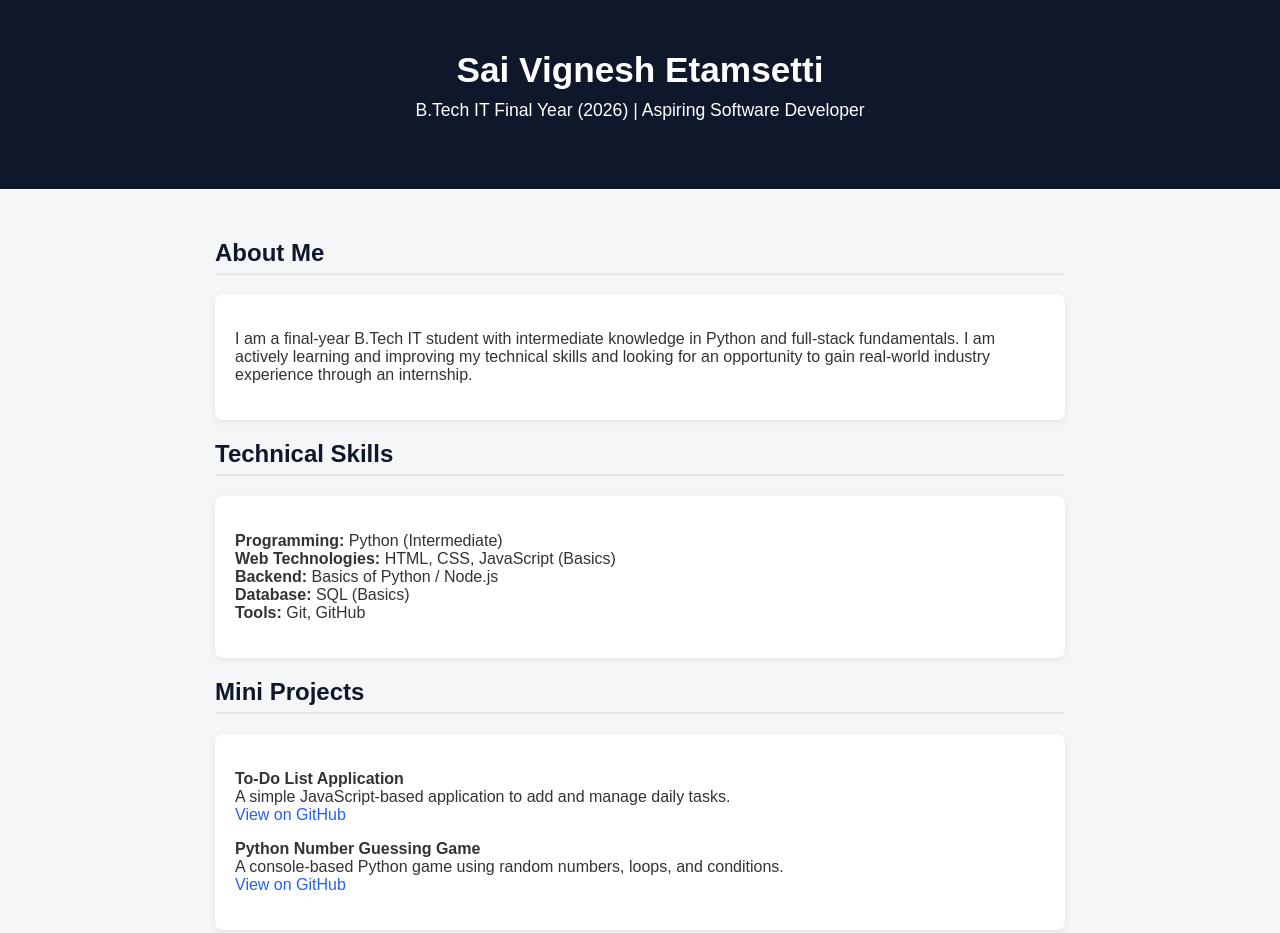
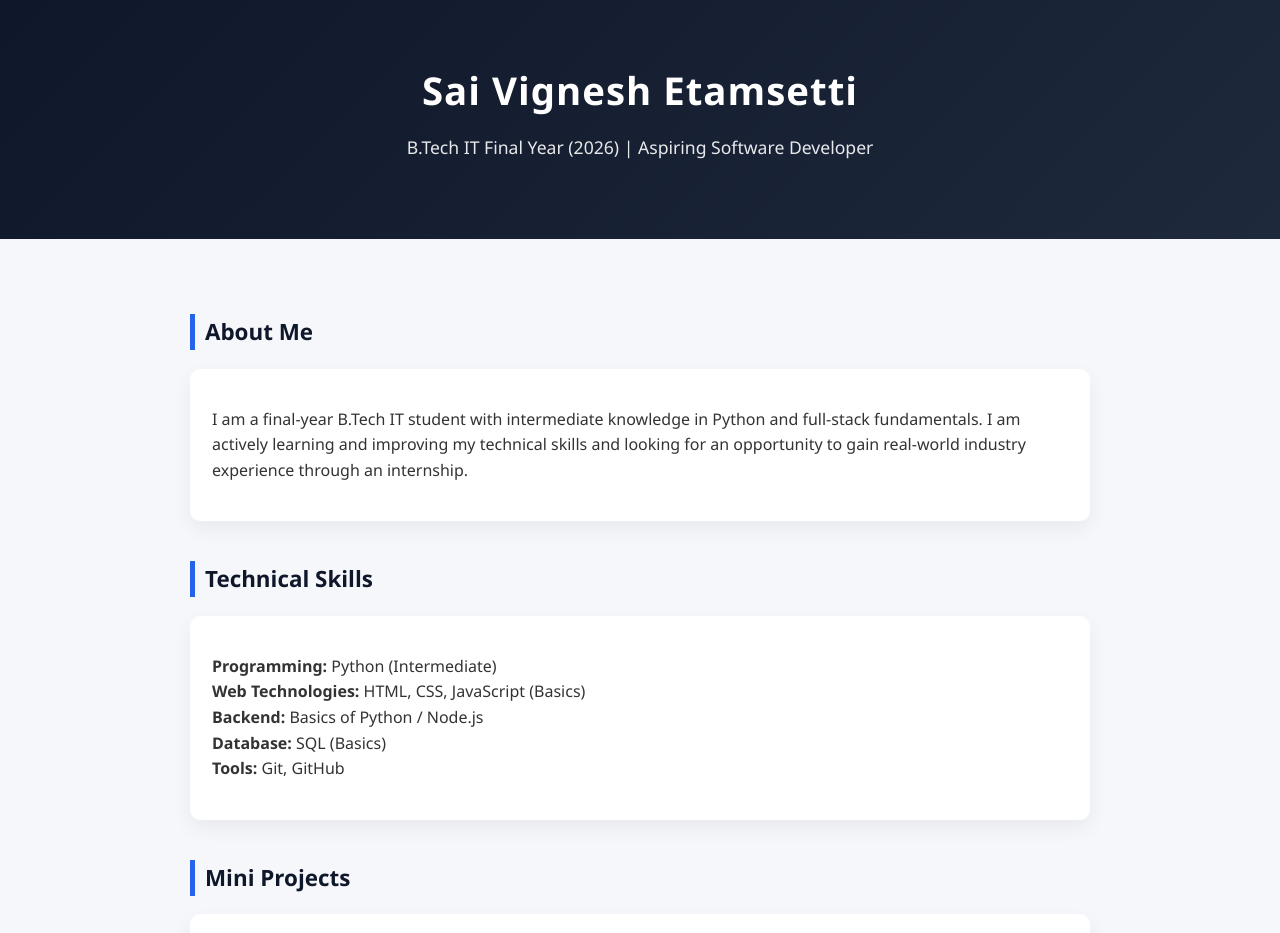
Before and after one commit to Dimple-vignesh08/Dimple-vignesh08.github.io, a plain HTML site: page index.html in a window 1280 px wide. Shown: the top 933 px of the page. Drawn offline with Linux system fonts and the light colour scheme.

Commit message:
Update index.html

```diff
--- a/index.html
+++ b/index.html
@@ -8,46 +8,57 @@
   <style>
     body {
       margin: 0;
-      font-family: Arial, Helvetica, sans-serif;
-      background-color: #f4f6f8;
+      font-family: "Segoe UI", Arial, sans-serif;
+      background-color: #f5f7fb;
       color: #333;
+      line-height: 1.6;
     }
 
     header {
-      background-color: #0f172a;
+      background: linear-gradient(135deg, #0f172a, #1e293b);
       color: white;
       text-align: center;
-      padding: 50px 20px;
+      padding: 60px 20px;
     }
 
     header h1 {
       margin: 0;
-      font-size: 2.2rem;
+      font-size: 2.4rem;
+      letter-spacing: 1px;
     }
 
     header p {
-      margin-top: 10px;
+      margin-top: 12px;
       font-size: 1.1rem;
+      opacity: 0.9;
     }
 
     section {
-      max-width: 850px;
+      max-width: 900px;
       margin: auto;
-      padding: 30px 20px;
+      padding: 35px 20px;
     }
 
     h2 {
       color: #0f172a;
-      border-bottom: 2px solid #e5e7eb;
-      padding-bottom: 6px;
+      margin-top: 40px;
+      border-left: 5px solid #2563eb;
+      padding-left: 10px;
+      font-size: 1.4rem;
     }
 
     .card {
-      background: #ffffff;
-      padding: 20px;
+      background: white;
+      padding: 22px;
       margin-top: 15px;
-      border-radius: 8px;
-      box-shadow: 0 2px 6px rgba(0,0,0,0.08);
+      border-radius: 10px;
+      box-shadow: 0 8px 20px rgba(0,0,0,0.06);
+      transition: transform 0.2s ease, box-shadow 0.2s ease;
+    }
+
+    .card:hover {
+      transform: translateY(-3px);
+      box-shadow: 0 12px 25px rgba(0,0,0,0.08);
     }
 
     a {
@@ -56,13 +67,26 @@
       font-weight: 500;
     }
 
+    a:hover {
+      text-decoration: underline;
+    }
+
     footer {
       background-color: #0f172a;
-      color: white;
+      color: #cbd5e1;
       text-align: center;
-      padding: 20px;
-      margin-top: 40px;
+      padding: 22px;
+      margin-top: 50px;
       font-size: 0.9rem;
+    }
+
+    @media (max-width: 600px) {
+      header h1 {
+        font-size: 1.9rem;
+      }
+      section {
+        padding: 25px 15px;
+      }
     }
   </style>
 </head>
@@ -141,7 +165,8 @@
   <h2>Contact</h2>
   <div class="card">
     <p>
-      📧 Email: <a href="mailto:vIgneshdimpul@gmail.com">vIgneshdimpul@gmail.com</a>
+      📧 Email:
+      <a href="mailto:vIgneshdimpul@gmail.com">vIgneshdimpul@gmail.com</a>
     </p>
   </div>
 
```
